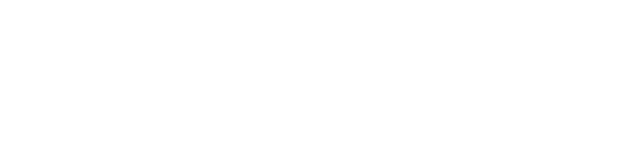
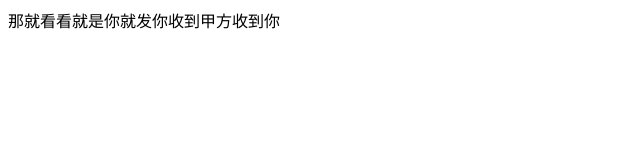
Before and after one commit to XRXxrx/project_02, a plain HTML site: page index.html in a window 1280 px wide. Shown: the whole page, without its empty margins (0-640 px from the left). Drawn offline with Linux system fonts and the light colour scheme.

Commit message:
修改分支

```diff
--- a/index.html
+++ b/index.html
@@ -9,7 +9,7 @@
 </head>
 
 <body>
-
+    那就看看就是你就发你收到甲方收到你
 </body>
 
 </html>
```
